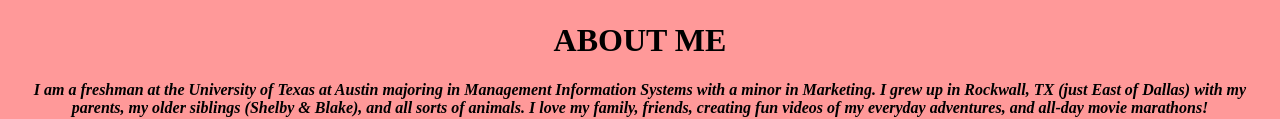
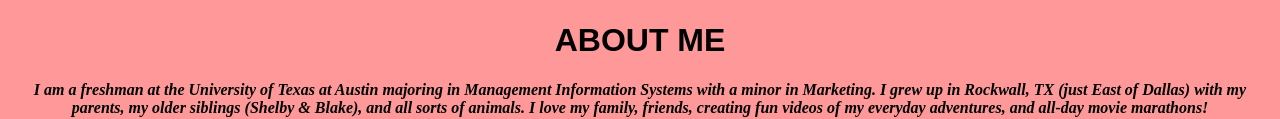
Before and after one commit to apthra/apthra.github.io, a plain HTML site: page index.html in a window 1280 px wide. Shown: the part 350-469 px from the top of the page. Drawn offline with Linux system fonts and the light colour scheme.

Commit message:
Update index.html

```diff
--- a/index.html
+++ b/index.html
@@ -4,7 +4,7 @@
 
 <center><img src="redcoattraintrack.JPG" width="400" height="266" />
 
-<b><h1 style="text-align:center;font-family:signpainter;font-style:bold;> align="center"> ABOUT ME </h1>
+<b><h1 style="text-align:center;font-family:Marker Felt, fantasy;font-style:bold;> align="center"> ABOUT ME </h1>
 <p style ="text-align:center;font-family:heiti sc;font-size:16px;font-style:italic">
   I am a freshman at the University of Texas at Austin majoring in Management Information Systems with a minor in Marketing. I grew up in Rockwall, TX (just East of Dallas) with my parents, my older siblings (Shelby & Blake), and all sorts of animals. I love my family, friends, creating fun videos of my everyday adventures, and all-day movie marathons! </p>
 
```
